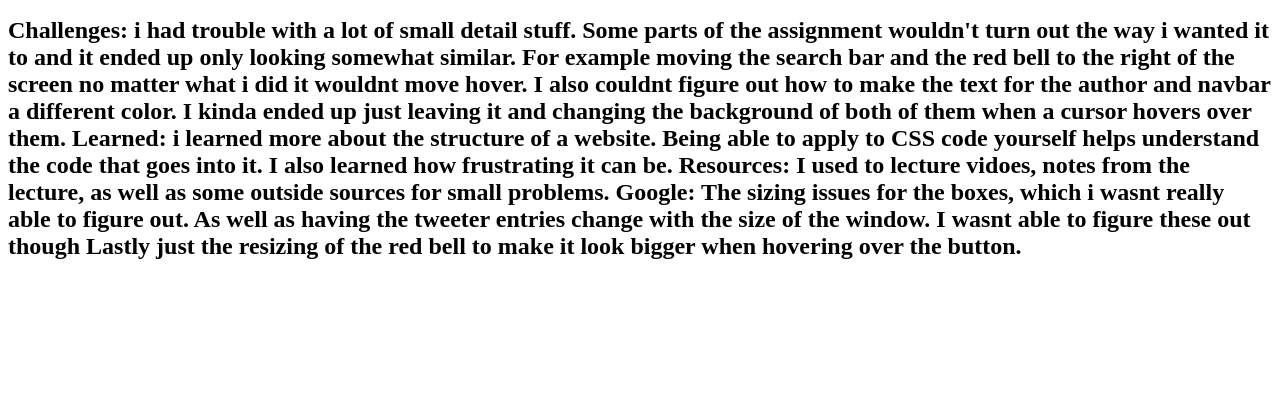
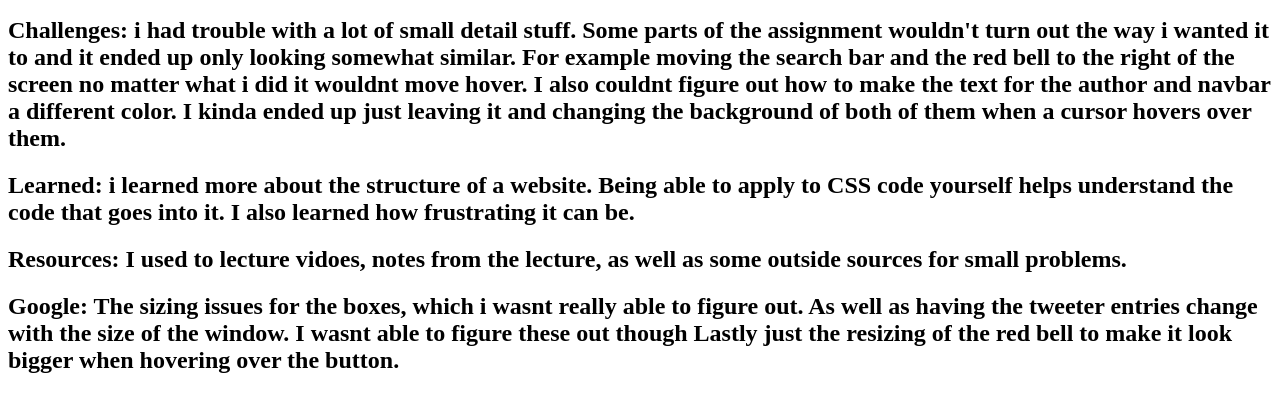
Before and after one commit to Bhagdeep/Assignment-2-Bhagdeep_1, a plain HTML site: page blog.html in a window 1280 px wide. Shown: the part 110-522 px from the top of the page. Drawn offline with Linux system fonts and the light colour scheme.

Commit message:
Add files via upload

```diff
--- a/blog.html
+++ b/blog.html
@@ -17,22 +17,27 @@
             For example moving the search bar and the red bell to the right of the screen
             no matter what i did it wouldnt move hover. I also couldnt figure out how to make the text for the author and navbar a
             different color. I kinda ended up just leaving it and changing the background of both of them when a cursor hovers over them.
+        </h2>
+        <h2>
 
           Learned:
           i learned more about the structure of a website. Being able to apply to CSS code yourself helps
           understand the code that goes into it. I also learned how frustrating it can be.
+        </h2>
+        <h2>
 
           Resources:
           I used to lecture vidoes, notes from the lecture, as well as some outside sources for small
           problems.
+        </h2>
+        <h2>
 
           Google:
             The sizing issues for the boxes, which i wasnt really able to figure out. As well as
             having the tweeter entries change with the size of the window. I wasnt able to figure these out though
             Lastly just the resizing of the red bell to make it look bigger when hovering over the button.
 
-
-      </h2>
+        </h2>
     </p>
 
   </body>
```
